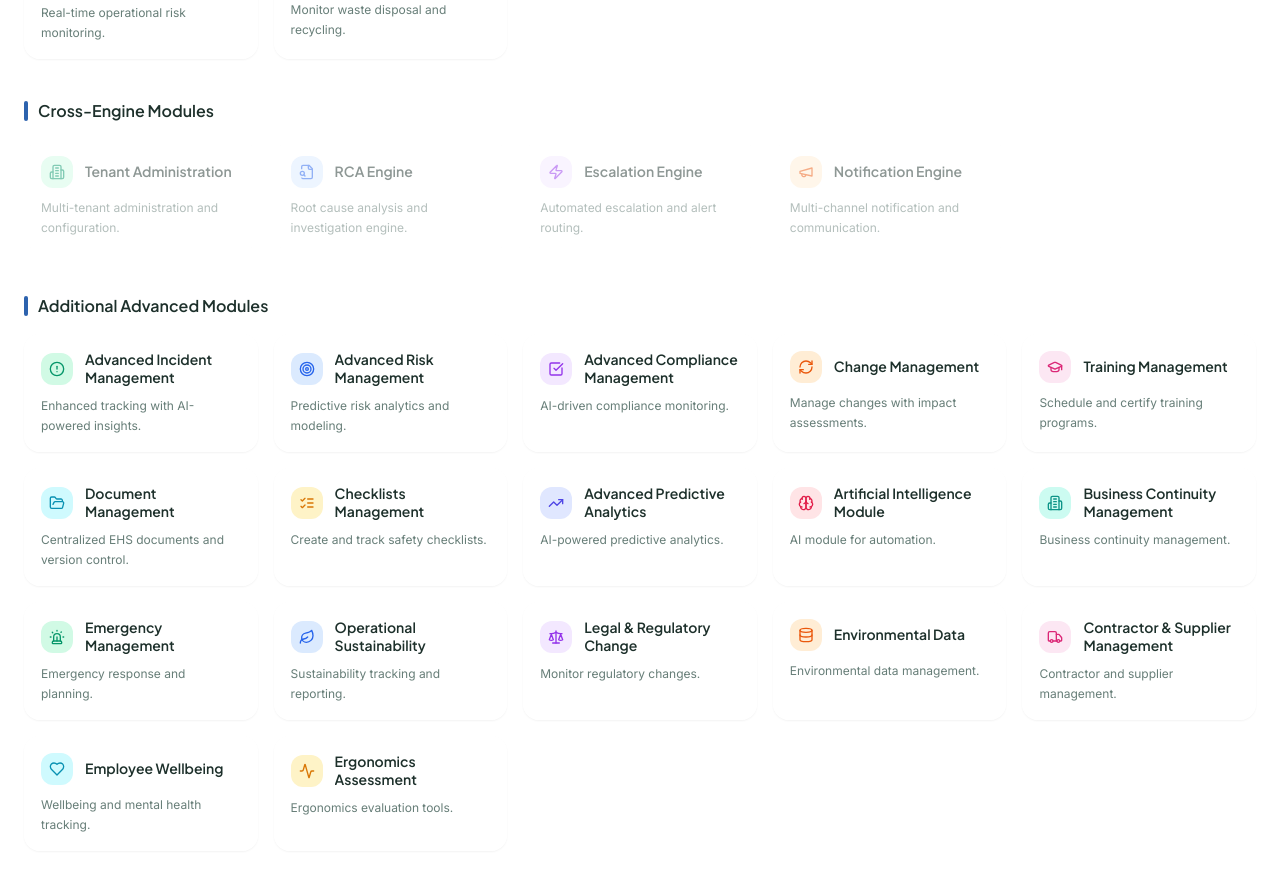
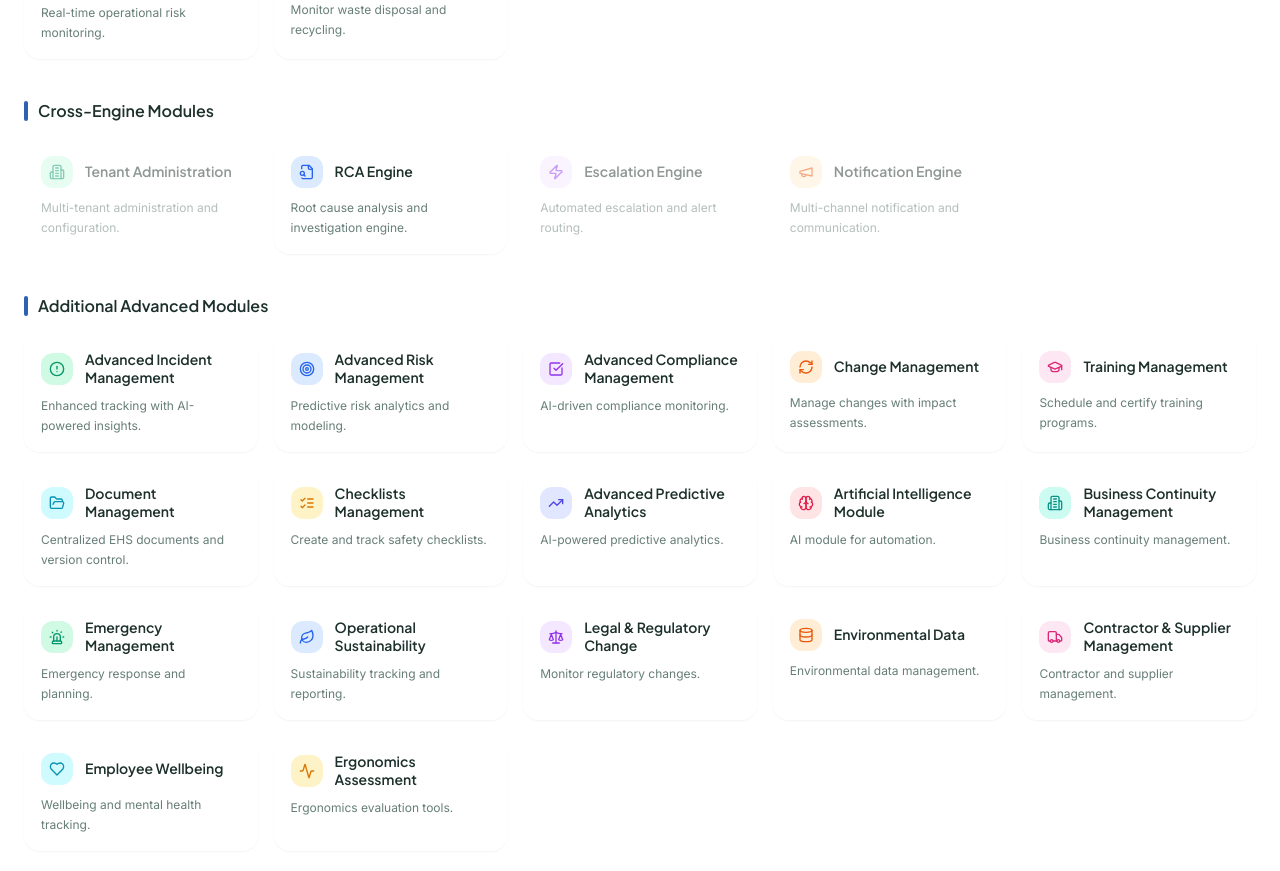
Before and after one commit to SoapBox-Software/soapbox-gateway-landing-page, a React (Vite) app: page /dashboard in a window 1280 px wide. Shown: the part 1320-2191 px from the top of the page. Built offline with nearby package versions, Linux system fonts and the light colour scheme; the HTML template or start-up script is replaced by a standard one.

Commit message:
Changes
Co-authored-by: soapbox-cloud <243727714+soapbox-cloud@users.noreply.github.com>

```diff
--- a/src/data/systemModules.ts
+++ b/src/data/systemModules.ts
@@ -61,7 +61,7 @@ export const systemModules: Record<SystemType, SystemSection[]> = {
       title: "Cross-Engine Modules",
       modules: [
         { title: "Tenant Administration", description: "Multi-tenant administration and configuration.", icon: Building2 },
-        { title: "RCA Engine", description: "Root cause analysis and investigation engine.", icon: FileSearch },
+        { title: "RCA Engine", description: "Root cause analysis and investigation engine.", url: "https://id-preview--82c936f6-a6f5-41bc-b7dd-46d938a2c8d1.lovable.app/", icon: FileSearch },
         { title: "Escalation Engine", description: "Automated escalation and alert routing.", icon: Zap },
         { title: "Notification Engine", description: "Multi-channel notification and communication.", icon: Megaphone },
       ]
```
